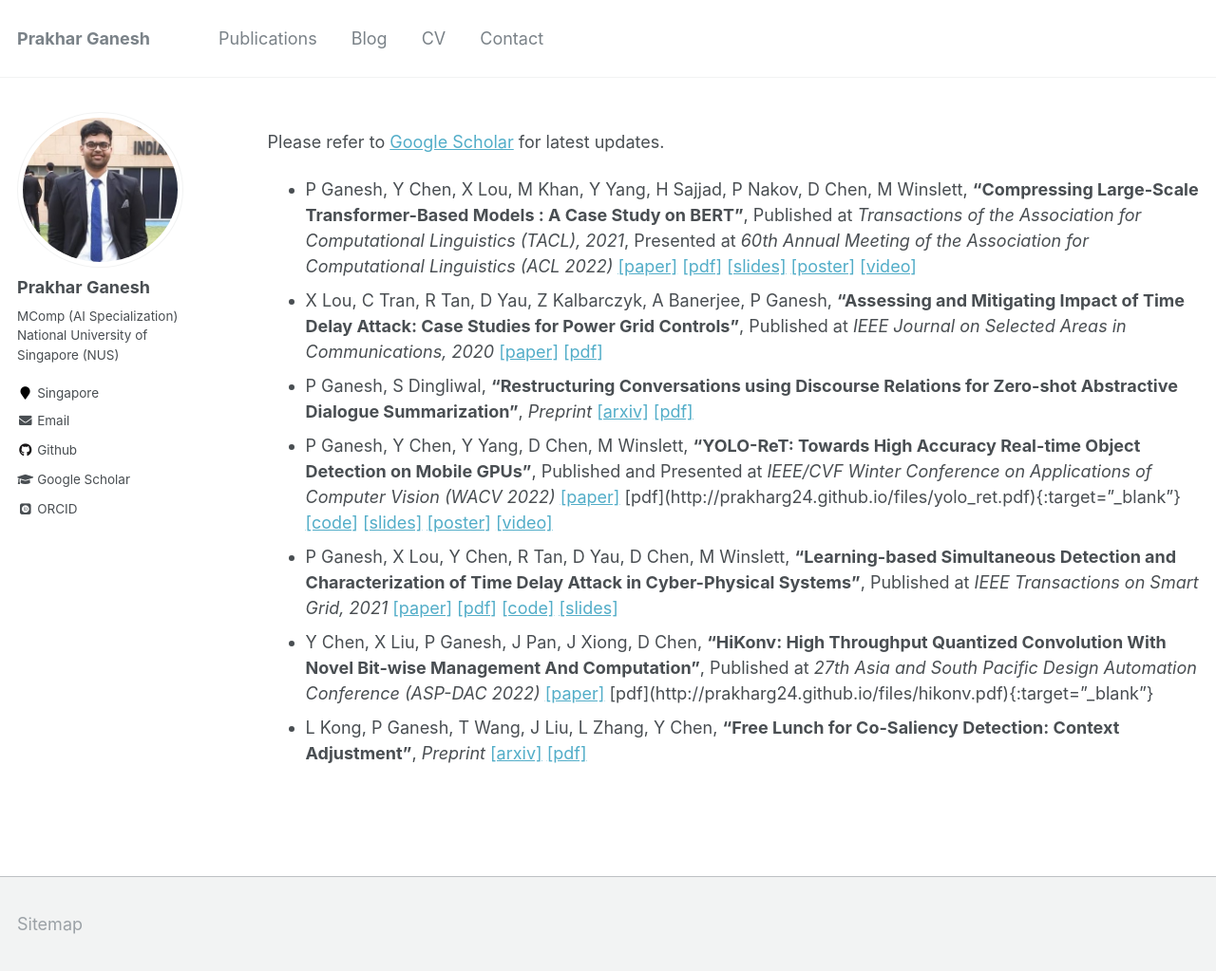
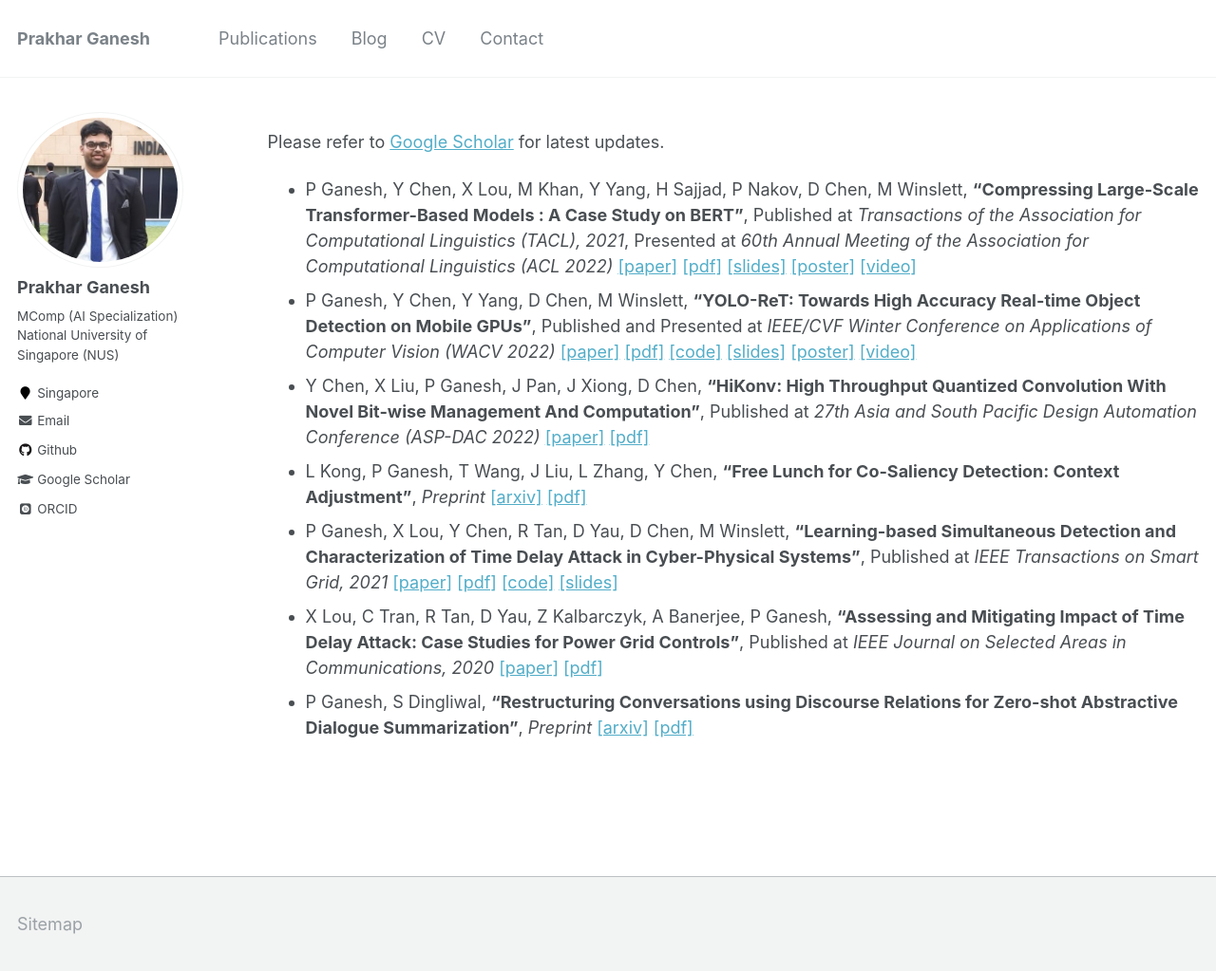
Before and after one commit to prakharg24/prakharg24.github.io, a Jekyll site: the page built from _pages/publications.md, in a window 1280 px wide and 1023 px high. Shown: the whole window at 95% size. Built offline with Jekyll 4.4.1, drawn with Linux system fonts in a browser that asks for light colours; some web fonts are replaced.

Commit message:
publications ordered

```diff
--- a/_pages/publications.md
+++ b/_pages/publications.md
@@ -9,15 +9,15 @@ Please refer to [Google Scholar](https://scholar.google.co.in/citations?user=Xd5
 
 * P Ganesh, Y Chen, X Lou, M Khan, Y Yang, H Sajjad, P Nakov, D Chen, M Winslett, **"Compressing Large-Scale Transformer-Based Models : A Case Study on BERT"**, Published at _Transactions of the Association for Computational Linguistics (TACL), 2021_, Presented at _60th Annual Meeting of the Association for Computational Linguistics (ACL 2022)_
   [\[paper\]](https://direct.mit.edu/tacl/article/doi/10.1162/tacl_a_00413/107387/Compressing-Large-Scale-Transformer-Based-Models-A){:target="_blank"} [\[pdf\]](http://prakharg24.github.io/files/bert_compression.pdf){:target="_blank"} [\[slides\]](http://prakharg24.github.io/files/bert_compression_slides.pdf){:target="_blank"} [\[poster\]](http://prakharg24.github.io/files/bert_compression_poster.pdf){:target="_blank"} [\[video\]](https://drive.google.com/file/d/1FnrSMjpxDjSQZ85EQQZ4Cpqw33mi-riA/view?usp=sharing){:target="_blank"}
+* P Ganesh, Y Chen, Y Yang, D Chen, M Winslett, **"YOLO-ReT: Towards High Accuracy Real-time Object Detection on Mobile GPUs"**, Published and Presented at _IEEE/CVF Winter Conference on Applications of Computer Vision (WACV 2022)_
+  [\[paper\]](https://openaccess.thecvf.com/content/WACV2022/html/Ganesh_YOLO-ReT_Towards_High_Accuracy_Real-Time_Object_Detection_on_Edge_GPUs_WACV_2022_paper.html){:target="_blank"} [\[pdf\]](http://prakharg24.github.io/files/yolo_ret.pdf){:target="_blank"} [\[code\]](https://github.com/prakharg24/yoloret){:target="_blank"} [\[slides\]](http://prakharg24.github.io/files/yolo_ret_slides.pdf){:target="_blank"} [\[poster\]](http://prakharg24.github.io/files/yolo_ret_poster.pdf){:target="_blank"} [\[video\]](https://drive.google.com/file/d/18j-OdX7ChcvLbNW0jO-qGbODRqZmDiX9/view?usp=sharing){:target="_blank"}
+* Y Chen, X Liu, P Ganesh, J Pan, J Xiong, D Chen, **"HiKonv: High Throughput Quantized Convolution With Novel Bit-wise Management And Computation"**, Published at _27th Asia and South Pacific Design Automation Conference (ASP-DAC 2022)_
+  [\[paper\]](https://ieeexplore.ieee.org/abstract/document/9712553){:target="_blank"} [\[pdf\]](http://prakharg24.github.io/files/hikonv.pdf){:target="_blank"}
+* L Kong, P Ganesh, T Wang, J Liu, L Zhang, Y Chen, **"Free Lunch for Co-Saliency Detection: Context Adjustment"**, _Preprint_
+  [\[arxiv\]](https://arxiv.org/abs/2108.02093){:target="_blank"} [\[pdf\]](http://prakharg24.github.io/files/free_lunch.pdf){:target="_blank"}
+* P Ganesh, X Lou, Y Chen, R Tan, D Yau, D Chen, M Winslett, **"Learning-based Simultaneous Detection and Characterization of Time Delay Attack in Cyber-Physical Systems"**, Published at _IEEE Transactions on Smart Grid, 2021_
+  [\[paper\]](https://ieeexplore.ieee.org/abstract/document/9352977){:target="_blank"} [\[pdf\]](http://prakharg24.github.io/files/learning_cps.pdf){:target="_blank"} [\[code\]](https://github.com/prakharg24/tda){:target="_blank"} [\[slides\]](http://prakharg24.github.io/files/learning_cps_slides.pdf){:target="_blank"}
 * X Lou, C Tran, R Tan, D Yau, Z Kalbarczyk, A Banerjee, P Ganesh, **"Assessing and Mitigating Impact of Time Delay Attack: Case Studies for Power Grid Controls"**,  Published at _IEEE Journal on Selected Areas in Communications, 2020_
   [\[paper\]](https://ieeexplore.ieee.org/abstract/document/8892729){:target="_blank"} [\[pdf\]](http://prakharg24.github.io/files/assessing_cps.pdf){:target="_blank"}
 * P Ganesh, S Dingliwal, **"Restructuring Conversations using Discourse Relations for Zero-shot Abstractive Dialogue Summarization"**, _Preprint_
   [\[arxiv\]](https://arxiv.org/abs/1902.01615){:target="_blank"} [\[pdf\]](http://prakharg24.github.io/files/restructuring.pdf){:target="_blank"}
-* P Ganesh, Y Chen, Y Yang, D Chen, M Winslett, **"YOLO-ReT: Towards High Accuracy Real-time Object Detection on Mobile GPUs"**, Published and Presented at _IEEE/CVF Winter Conference on Applications of Computer Vision (WACV 2022)_
-  [\[paper\]](https://openaccess.thecvf.com/content/WACV2022/html/Ganesh_YOLO-ReT_Towards_High_Accuracy_Real-Time_Object_Detection_on_Edge_GPUs_WACV_2022_paper.html){:target="_blank"} \[pdf\](http://prakharg24.github.io/files/yolo_ret.pdf){:target="_blank"} [\[code\]](https://github.com/prakharg24/yoloret){:target="_blank"} [\[slides\]](http://prakharg24.github.io/files/yolo_ret_slides.pdf){:target="_blank"} [\[poster\]](http://prakharg24.github.io/files/yolo_ret_poster.pdf){:target="_blank"} [\[video\]](https://drive.google.com/file/d/18j-OdX7ChcvLbNW0jO-qGbODRqZmDiX9/view?usp=sharing){:target="_blank"}
-* P Ganesh, X Lou, Y Chen, R Tan, D Yau, D Chen, M Winslett, **"Learning-based Simultaneous Detection and Characterization of Time Delay Attack in Cyber-Physical Systems"**, Published at _IEEE Transactions on Smart Grid, 2021_
-  [\[paper\]](https://ieeexplore.ieee.org/abstract/document/9352977){:target="_blank"} [\[pdf\]](http://prakharg24.github.io/files/learning_cps.pdf){:target="_blank"} [\[code\]](https://github.com/prakharg24/tda){:target="_blank"} [\[slides\]](http://prakharg24.github.io/files/learning_cps_slides.pdf){:target="_blank"}
-* Y Chen, X Liu, P Ganesh, J Pan, J Xiong, D Chen, **"HiKonv: High Throughput Quantized Convolution With Novel Bit-wise Management And Computation"**, Published at _27th Asia and South Pacific Design Automation Conference (ASP-DAC 2022)_
-  [\[paper\]](https://ieeexplore.ieee.org/abstract/document/9712553){:target="_blank"} \[pdf\](http://prakharg24.github.io/files/hikonv.pdf){:target="_blank"}
-* L Kong, P Ganesh, T Wang, J Liu, L Zhang, Y Chen, **"Free Lunch for Co-Saliency Detection: Context Adjustment"**, _Preprint_
-  [\[arxiv\]](https://arxiv.org/abs/2108.02093){:target="_blank"} [\[pdf\]](http://prakharg24.github.io/files/free_lunch.pdf){:target="_blank"}
```
